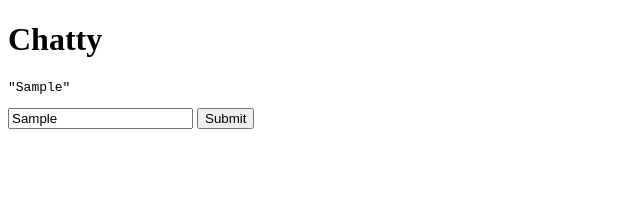
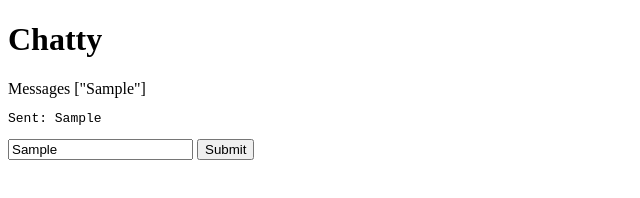
Before and after one commit to ifbalta/Chatty, a website: page views/index.html in a window 1280 px wide. Both pictures are taken after typing "Sample" into the empty fields and a click on the input "Submit". Shown: the whole page, without its empty margins (0-640 px from the left). Drawn offline with nearby package versions, Linux system fonts and the light colour scheme.

Commit message:
Fixed messages model in controller. Need to fix aesthetics now. Choose between table and list. Cheers.

```diff
--- a/controllers/chatcontroller.js
+++ b/controllers/chatcontroller.js
@@ -18,11 +18,11 @@ chatApp.controller ('ChatController', ['$scope', '$http', function ($scope, $htt
   ];
 
 
-  $scope.master = {};
+  $scope.master = []
 
   $scope.sendMessage = function (chat) {
-    console.log("Gotcha")
-    $scope.master = angular.copy(chat);
+    console.log("Received : " + chat.message)
+    $scope.master.push(chat.message);
   }
 }]);
 
--- a/views/index.html
+++ b/views/index.html
@@ -11,7 +11,10 @@
 
   <!-- Angular form version -->
   <div ng-app="chatApp" ng-controller="ChatController">
-    <pre>{{chat.message | json}}</pre>
+    <table>Messages
+      <tr ng-repeat="item in master"> {{master}} <br></tr>
+    </table>
+    <pre>Sent: {{chat.message}}</pre>
     <form role="form" novalidate class="simple-form">
       <input type="text" ng-model="chat.message"/>
       <input type="submit" ng-click="sendMessage(chat)" value="Submit"/>
```
